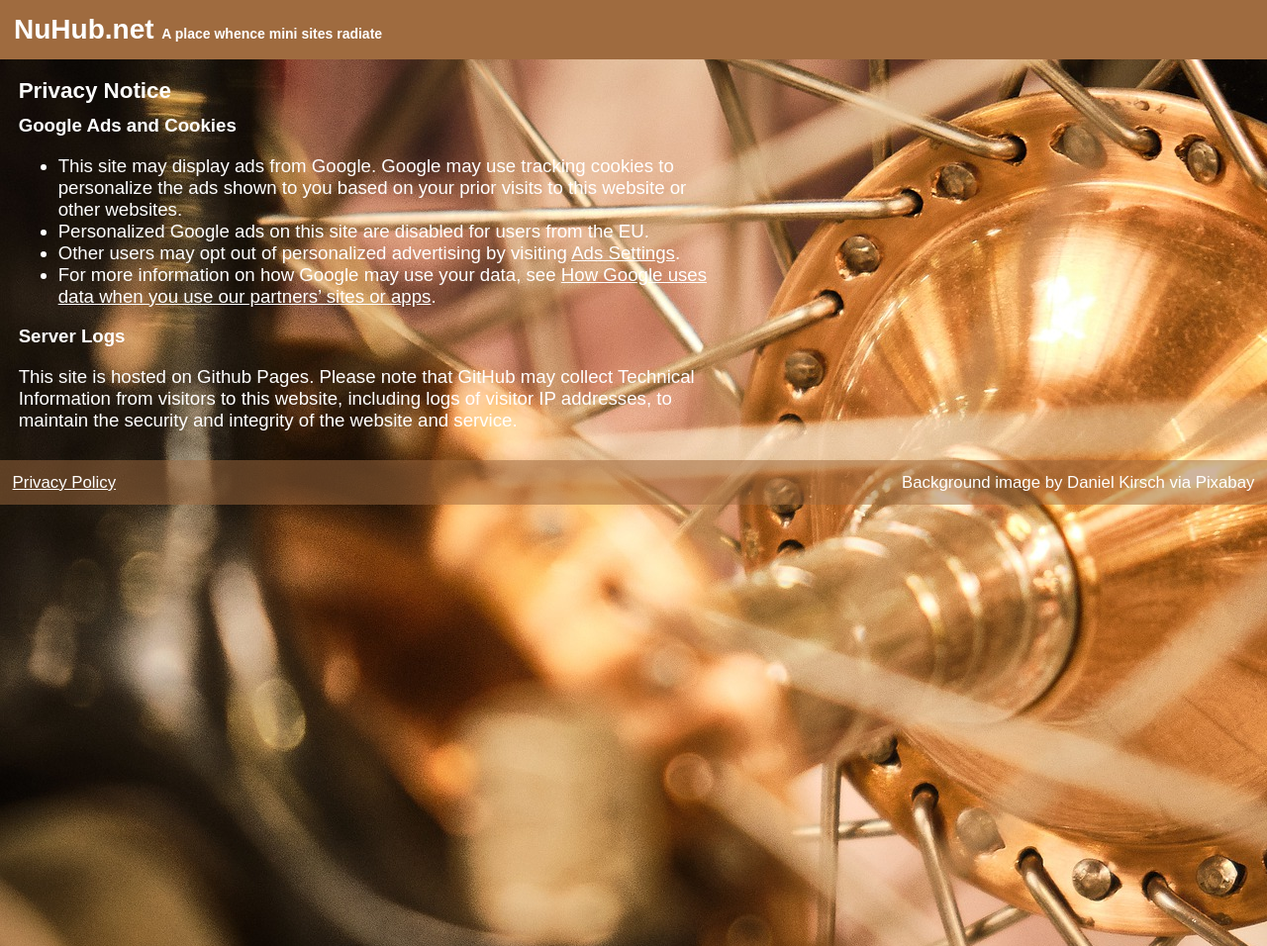
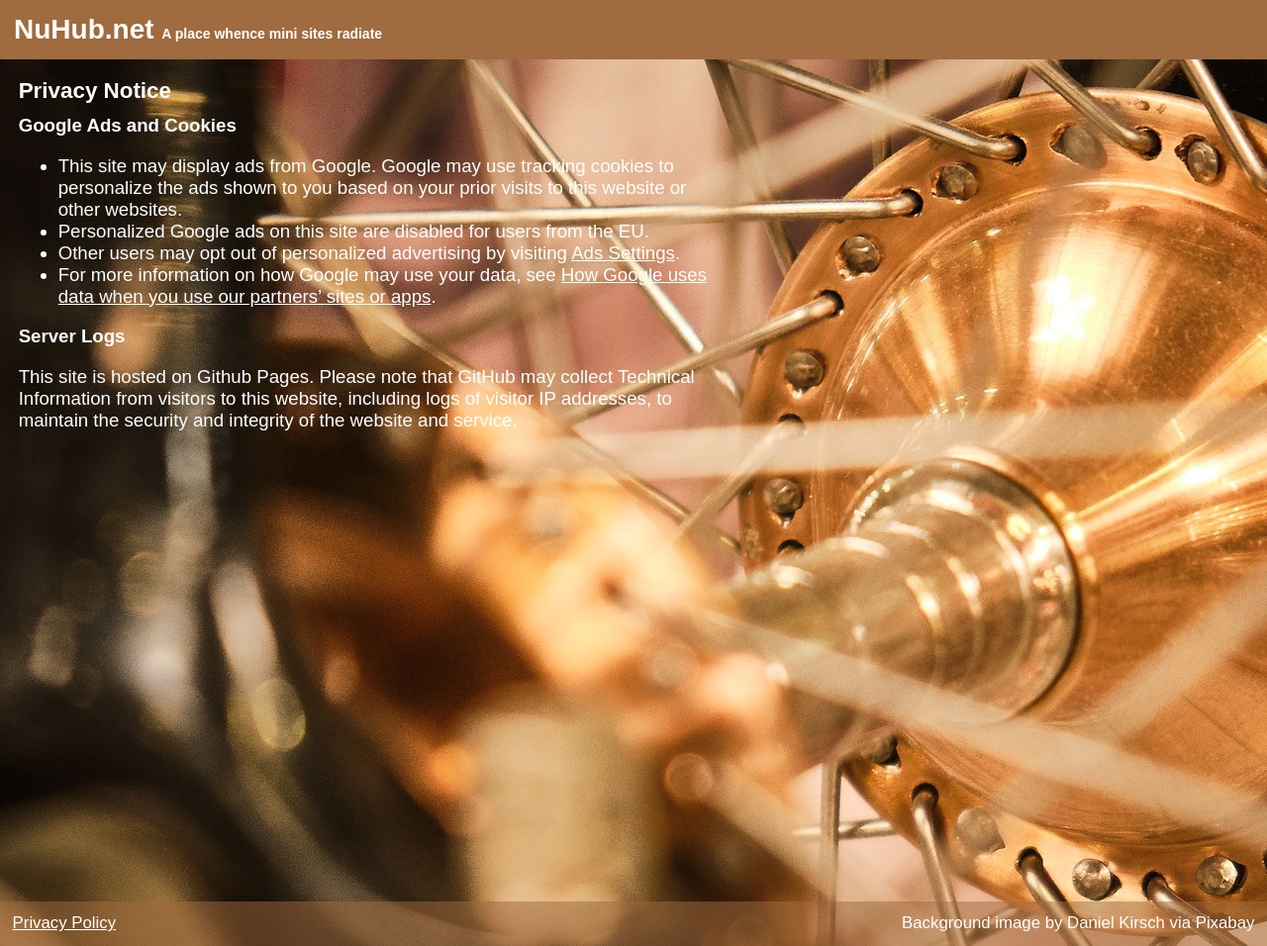
Before and after one commit to david672orford/david672github.io, a Jekyll site: the page built from privacy.md, in a window 1280 px wide. Shown: the whole page at 99% size. Built offline with Jekyll 4.4.1, drawn with Linux system fonts in a browser that asks for light colours; our own code applies the rules of GitHub Pages for plain Markdown files.

Commit message:
Update style.css

```diff
--- a/assets/css/style.css
+++ b/assets/css/style.css
@@ -3,7 +3,7 @@ HTML, BODY, HEADER, MAIN, H1, H2, H3 {
 	padding: 0;
 	}
 HTML, BODY {
-	min-height: vh;
+	min-height: 100vh;
 	}
 BODY {
 	position: relative;
```
